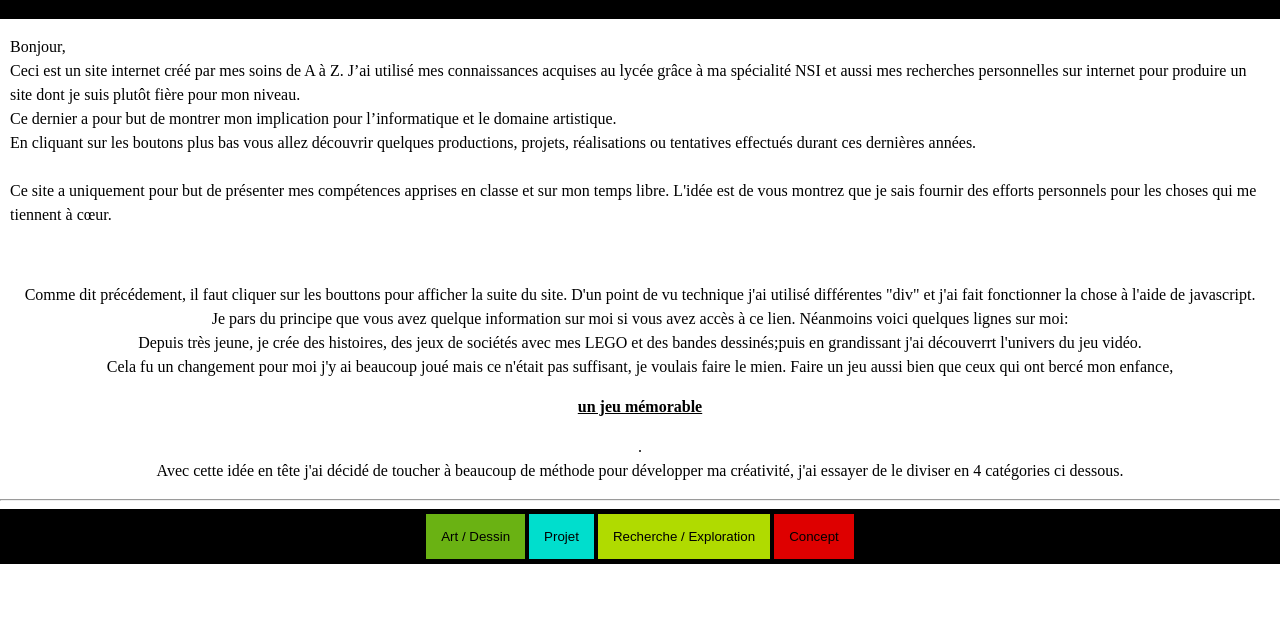
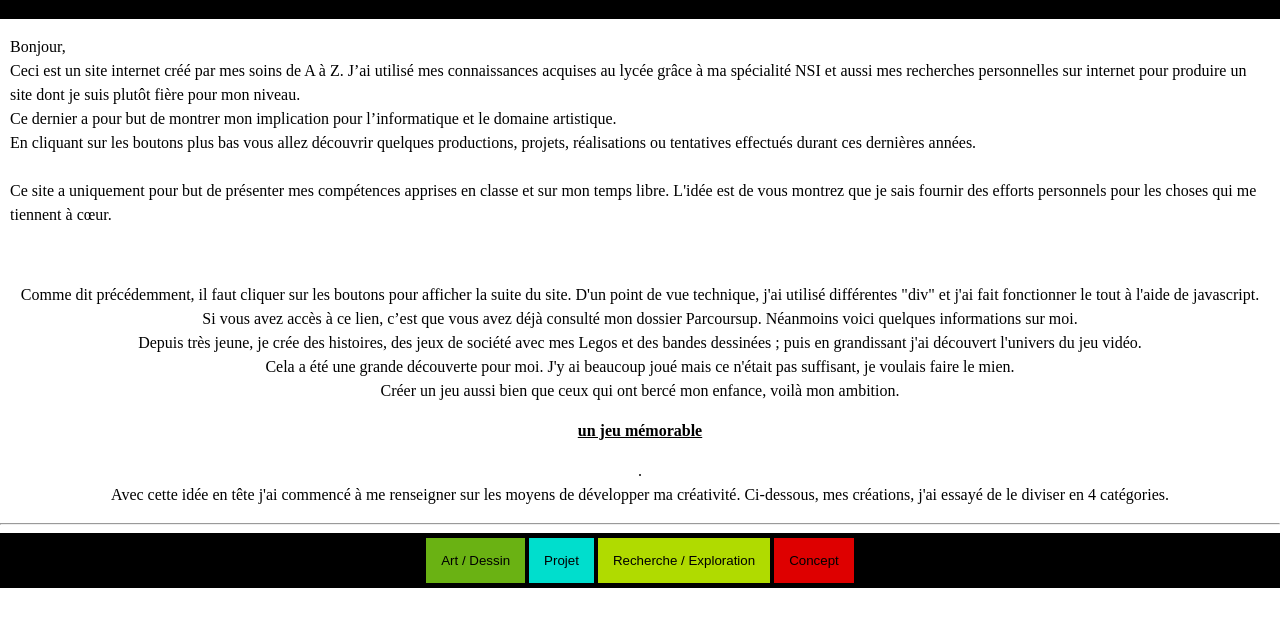
Before and after one commit to Squidok/Squidok.github.io, a plain HTML site: page index.html in a window 1280 px wide. Shown: the part 141-768 px from the top of the page. Drawn offline with Linux system fonts and the light colour scheme.

Commit message:
Update index.html

```diff
--- a/index.html
+++ b/index.html
@@ -41,11 +41,13 @@
   </div>
   <br>
   <div id="biographie" class="biographie">
-    <p>Comme dit précédement, il faut cliquer sur les bouttons pour afficher la suite du site. D'un point de vu technique j'ai utilisé différentes "div" et j'ai fait fonctionner la chose à l'aide de javascript.
-    <br>Je pars du principe que vous avez quelque information sur moi si vous avez accès à ce lien. Néanmoins voici quelques lignes sur moi:
-    <br>Depuis très jeune, je crée des histoires, des jeux de sociétés avec mes LEGO et des bandes dessinés;puis en grandissant j'ai découverrt l'univers du jeu vidéo.
-    <br>Cela fu un changement pour moi j'y ai beaucoup joué mais ce n'était pas suffisant, je voulais faire le mien. Faire un jeu aussi bien que ceux qui ont bercé mon enfance,<br><p class="texte_gras" style="font-weight: bold;"> un jeu mémorable</p>.
-    <br>Avec cette idée en tête j'ai décidé de toucher à beaucoup de méthode pour développer ma créativité, j'ai essayer de le diviser en 4 catégories ci dessous. </p>
+    <p>Comme dit précédemment, il faut cliquer sur les boutons pour afficher la suite du site. D'un point de vue technique, j'ai utilisé différentes "div" et j'ai fait fonctionner le tout à l'aide de javascript.
+    <br>Si vous avez accès à ce lien, c’est que vous avez déjà consulté mon dossier Parcoursup. Néanmoins voici quelques informations sur moi.
+    <br>Depuis très jeune, je crée des histoires, des jeux de société avec mes Legos et des bandes dessinées ; puis en grandissant j'ai découvert l'univers du jeu vidéo.
+    <br>Cela a été une grande découverte pour moi. J'y ai beaucoup joué mais ce n'était pas suffisant, je voulais faire le mien.
+    <br>Créer un jeu aussi bien que ceux qui ont bercé mon enfance, voilà mon ambition.
+    <br><p class="texte_gras" style="font-weight: bold;"> un jeu mémorable</p>.
+    <br>Avec cette idée en tête j'ai commencé à me renseigner sur les moyens de développer ma créativité. Ci-dessous, mes créations, j'ai essayé de le diviser en 4 catégories. </p>
 
   </div>
   <!-- ici une div inutile pour l'instant a garder peut etre
```
